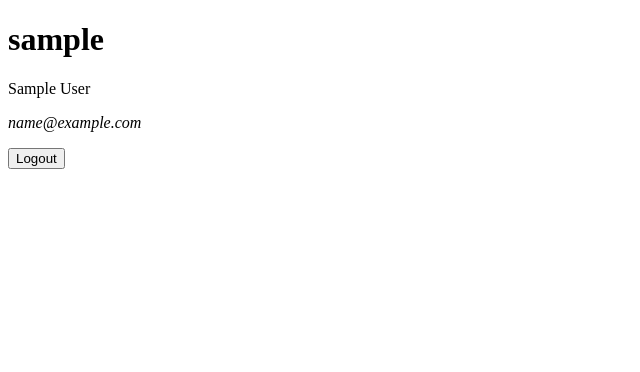
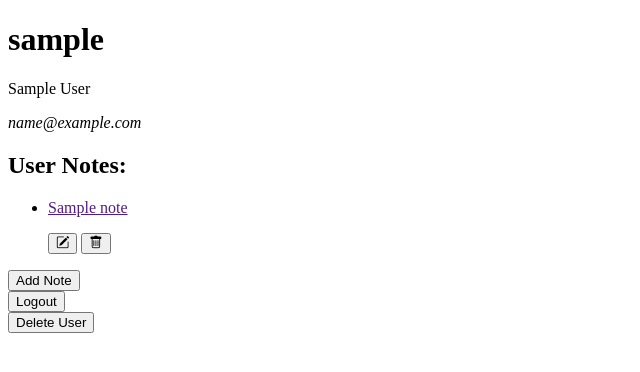
Before and after one commit to danjzych/flask-notes, a Flask app: a page that uses templates/base.html in a window 1280 px wide. Shown: the top 372 px of the page, without its empty margins (0-640 px from the left). Run offline with Flask 3, Linux system fonts and the light colour scheme; the visitor is signed in with stand-in values (Sample User, id 1); tables that the repository leaves empty hold one stand-in row (values such as "Sample post"); some libraries are stand-ins or nearby versions.

Commit message:
Added notes adding route, and updated user page to show notes and have buttons for related notes events

```diff
--- a/app.py
+++ b/app.py
@@ -2,9 +2,10 @@ import os
 
 from flask import Flask, request, redirect, render_template, session, flash
 from flask_debugtoolbar import DebugToolbarExtension
+from werkzeug.exceptions import Unauthorized
 
 from models import db, connect_db, User, Note
-from forms import RegisterForm, LoginForm, CSRFProtectForm
+from forms import RegisterForm, LoginForm, CSRFProtectForm, AddNoteForm
 
 app = Flask(__name__)
 app.config['SQLALCHEMY_DATABASE_URI'] = os.environ.get(
@@ -22,6 +23,10 @@ def homepage_redirect():
 
     return redirect('/register')
 
+
+##################
+## USER ROUTES ##
+##################
 
 @app.route('/register', methods=['GET', 'POST'])
 def handle_register():
@@ -75,18 +80,15 @@ def handle_login():
 @app.get('/users/<username>')
 def show_user_info(username):
     """Show user profile for logged in users."""
-    # fail fast, check if user NOT in session first, then rest not in conditional
 
-    form = CSRFProtectForm()
-
-    if username == session.get('username', None):
-        user = User.query.get_or_404(username)
-        return render_template('user_profile.html', user=user, form=form)
-
-    else:
+    if username != session.get('username', None):
         flash('You are not authorized for this page!')
         return redirect('/')
 
+    form = CSRFProtectForm()
+    user = User.query.get_or_404(username)
+
+    return render_template('user_profile.html', user=user, form=form)
 
 
 @app.post('/logout')
@@ -100,19 +102,45 @@ def logout_user():
         session.pop('username', None)
 
     # could be more aggressive if form fails validation, error
-    return redirect('/')
+    raise Unauthorized()
+    # flash('Hey, no CSRF attacks!!!! >:( ')
+    # return redirect('/')
 
 
-@app.route('/notes/<int:id>/update', methods=['GET','POST'])
-def handle_note_update(id):
-    """Render note update form and handle update"""
-    form = updateNote()
-    note = Note.query.get_or_404(id)
+##################
+## NOTES ROUTES ##
+##################
+
+@app.route('/users/<username>/notes/add', methods=['GET', 'POST'])
+def handle_add_note(username):
+    """Route for getting add note form, and adding not to db."""
+
+    form = AddNoteForm()
 
     if form.validate_on_submit():
-        note.title= form.title.data
-        note.content = form.content.data
+        title = form.title.data
+        content = form.content.data
+
+        new_note = Note(title=title, content=content, owner_username=username)
+
+        db.session.add(new_note)
         db.session.commit()
-        redirect(f"/users/{note.owner_username}")
 
-    return render_template("update_note.html", form=form)
+        return redirect(f"/users/{username}")
+    else:
+        return render_template('add_note_form.html', form=form)
+
+
+# @app.route('/notes/<int:id>/update', methods=['GET','POST'])
+# def handle_note_update(id):
+#     """Render note update form and handle update"""
+#     form = updateNote()
+#     note = Note.query.get_or_404(id)
+
+#     if form.validate_on_submit():
+#         note.title= form.title.data
+#         note.content = form.content.data
+#         db.session.commit()
+#         redirect(f"/users/{note.owner_username}")
+
+#     return render_template("update_note.html", form=form)
--- a/forms.py
+++ b/forms.py
@@ -1,5 +1,5 @@
 from flask_wtf import FlaskForm
-from wtforms import StringField, EmailField, PasswordField
+from wtforms import StringField, EmailField, PasswordField, TextAreaField
 from wtforms.validators import InputRequired, Length, Email
 
 
@@ -27,3 +27,11 @@ class LoginForm(FlaskForm):
 
 class CSRFProtectForm(FlaskForm):
     """Form to handle CSRF protection for logouts."""
+
+
+class AddNoteForm(FlaskForm):
+    """Form for adding a note in the note app."""
+
+    title = StringField('Title', validators=[InputRequired(),
+                                                   Length(min=1, max=100)])
+    content = TextAreaField('Note', validators=[InputRequired()])
--- a/models.py
+++ b/models.py
@@ -55,8 +55,8 @@ class User(db.Model):
     @classmethod
     def authenticate(cls, username, password):
         """Authenticate a user in notes app."""
-        # filter_by one_or_none()
-        u = cls.query.get_or_404(username)
+
+        u = cls.query.filter_by(username=username).one_or_none()
 
         if u and bcrypt.check_password_hash(u.password, password):
             return u
--- a/templates/base.html
+++ b/templates/base.html
@@ -3,6 +3,8 @@
 <head>
   <meta charset="UTF-8">
   <meta name="viewport" content="width=device-width, initial-scale=1.0">
+  <!-- Option 1: Include in HTML -->
+<link rel="stylesheet" href="https://cdn.jsdelivr.net/npm/bootstrap-icons@1.3.0/font/bootstrap-icons.css">
   <title>{% block title %} {% endblock %}</title>
 </head>
 <body>
--- a/templates/user_profile.html
+++ b/templates/user_profile.html
@@ -16,6 +16,30 @@
   <em>{{ user.email }}</em>
 </p>
 
+<h2>User Notes: </h2>
+
+<ul>
+  {% for note in user.notes %}
+    <li>
+      <form action="">
+        <p><a href="">{{ note.title }}</a></p>
+        <button formaction="/notes/{{ note.id }}/update" formmethod="POST">
+          <i class="bi bi-pencil-square"></i>
+        </button>
+        <button formaction="/notes/{{ note.id }}/delete" formmethod="POST">
+          <i class="bi bi-trash"></i>
+        </button>
+      </form>
+    </li>
+  {% endfor %}
+</ul>
+
+<form action="/users/{{ user.username }}/notes/add">
+  <button>
+    Add Note
+  </button>
+</form>
+
 <form action="/logout" method="POST">
   {{form.hidden_tag()}}
   <button>
@@ -23,4 +47,13 @@
   </button>
 </form>
 
+
+<form action="/users/{{ username }}/delete" method="POST">
+  {{form.hidden_tag()}}
+  <button>
+    Delete User
+  </button>
+</form>
+
+
 {% endblock %}
```
Also changed, not shown: templates/add_note_form.html (added, +30 -0 lines).
